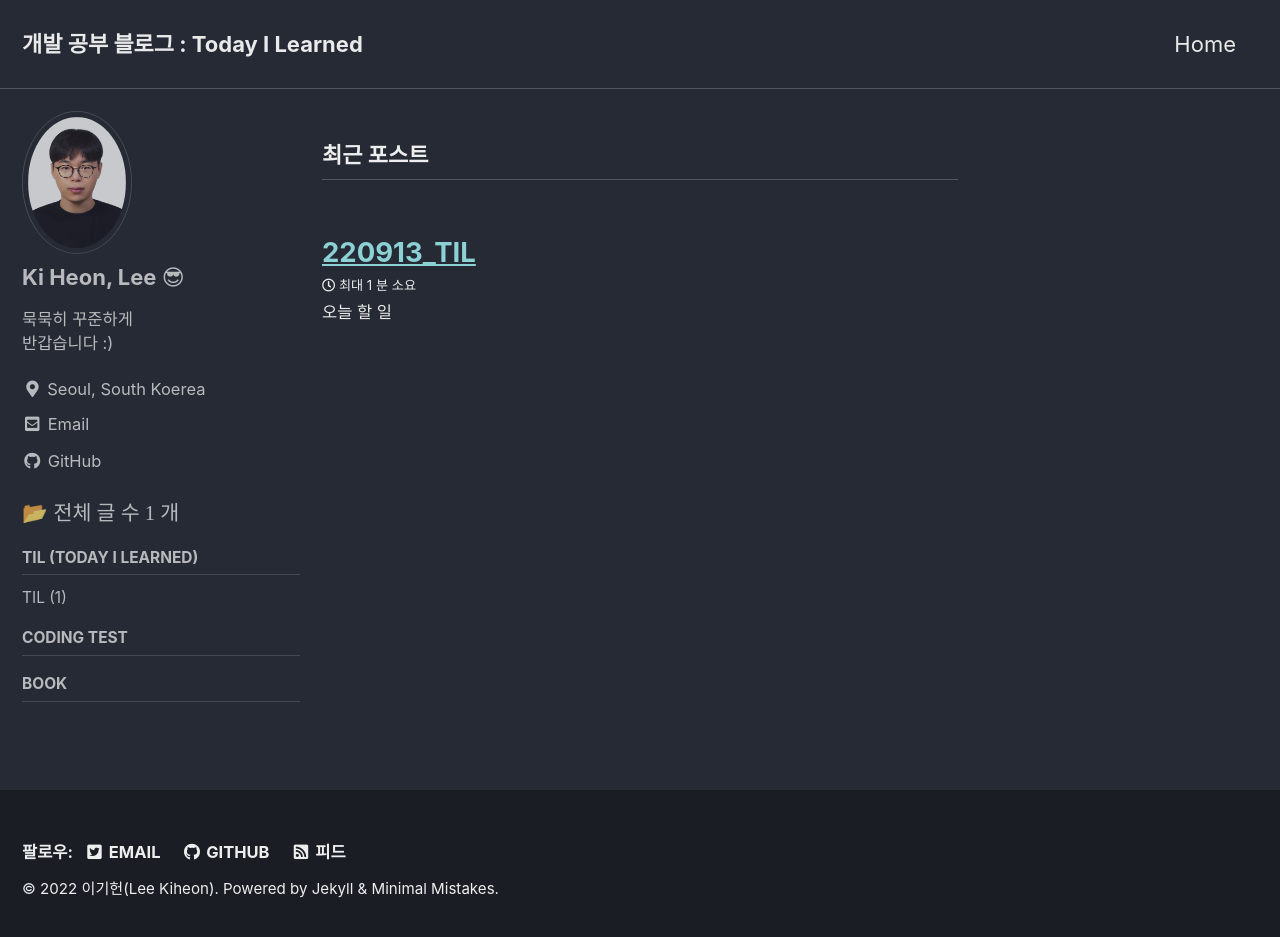
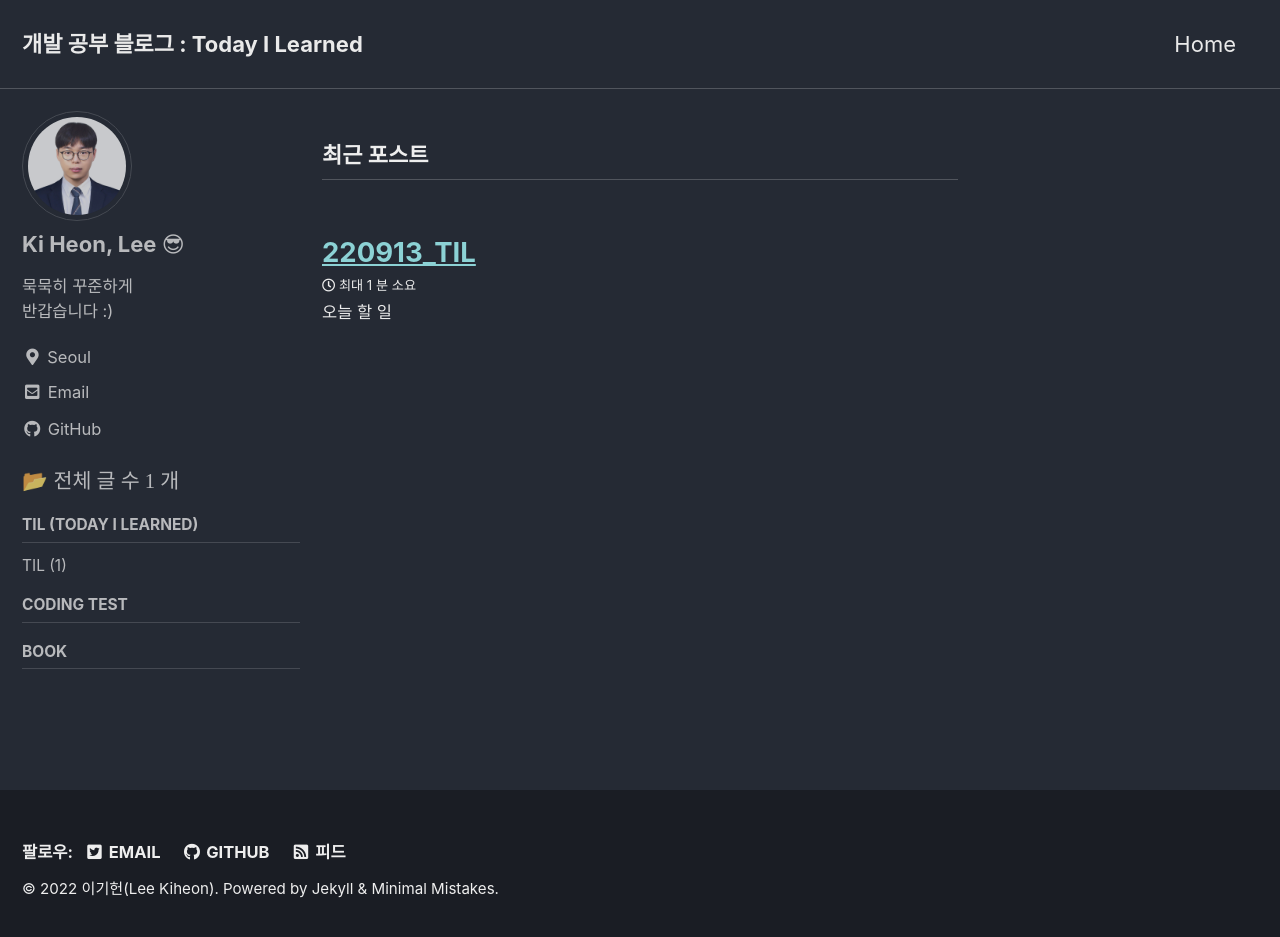
Before and after one commit to Ki-HeonLee/Ki-HeonLee.github.io, a Jekyll site: the page built from index.html, in a window 1280 px wide and 945 px high. Shown: the top 937 px of the window. Built offline with Jekyll 4.4.1, drawn with Linux system fonts in a browser that asks for light colours; cached includes are drawn as plain includes; some web fonts are replaced; the list of posts is cut into pages by our own code.

Commit message:
프로필 및 테마수정

```diff
--- a/_config.yml
+++ b/_config.yml
@@ -104,9 +104,9 @@ analytics:
 # Site Author
 author:
   name: 'Ki Heon, Lee 😎'
-  avatar: 'image/profile/2021me.jpeg'
+  avatar: 'image/profile/2021me.jpg'
   bio: '묵묵히 꾸준하게 <br/> 반갑습니다 :)'
-  location: 'Seoul, South Koerea'
+  location: 'Seoul'
   email:
   links:
     - label: 'Email'
```
Also changed, not shown: image/profile/2021me.jpeg (deleted), image/profile/2021me.jpg (added).
